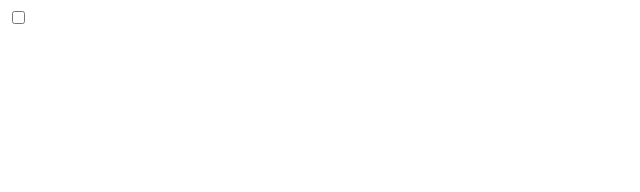
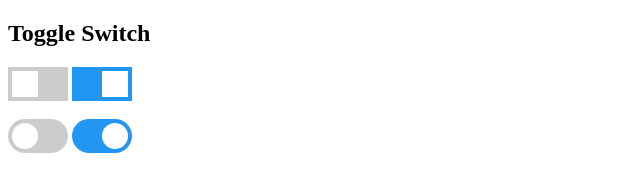
Before and after one commit to Maxscout/maxscout.github.io, a plain HTML site: page index.html in a window 1280 px wide. Shown: the whole page, without its empty margins (0-640 px from the left). Drawn offline with Linux system fonts and the light colour scheme.

Commit message:
Update index.html

```diff
--- a/index.html
+++ b/index.html
@@ -1,13 +1,92 @@
 <!DOCTYPE html>
-<html lang="">
+<html>
 <head>
-    <meta charset="utf-8">
-    <title>Hello!</title>
+<meta name="viewport" content="width=device-width, initial-scale=1">
+<style>
+.switch {
+  position: relative;
+  display: inline-block;
+  width: 60px;
+  height: 34px;
+}
+
+.switch input {
+  opacity: 0;
+  width: 0;
+  height: 0;
+}
+
+.slider {
+  position: absolute;
+  cursor: pointer;
+  top: 0;
+  left: 0;
+  right: 0;
+  bottom: 0;
+  background-color: #ccc;
+  -webkit-transition: .4s;
+  transition: .4s;
+}
+
+.slider:before {
+  position: absolute;
+  content: "";
+  height: 26px;
+  width: 26px;
+  left: 4px;
+  bottom: 4px;
+  background-color: white;
+  -webkit-transition: .4s;
+  transition: .4s;
+}
+
+input:checked + .slider {
+  background-color: #2196F3;
+}
+
+input:focus + .slider {
+  box-shadow: 0 0 1px #2196F3;
+}
+
+input:checked + .slider:before {
+  -webkit-transform: translateX(26px);
+  -ms-transform: translateX(26px);
+  transform: translateX(26px);
+}
+
+/* Rounded sliders */
+.slider.round {
+  border-radius: 34px;
+}
+
+.slider.round:before {
+  border-radius: 50%;
+}
+</style>
 </head>
 <body>
-    <label>
+
+<h2>Toggle Switch</h2>
+
+<label class="switch">
   <input type="checkbox">
-      <span class="check"></span>
+  <span class="slider"></span>
 </label>
+
+<label class="switch">
+  <input type="checkbox" checked>
+  <span class="slider"></span>
+</label><br><br>
+
+<label class="switch">
+  <input type="checkbox">
+  <span class="slider round"></span>
+</label>
+
+<label class="switch">
+  <input type="checkbox" checked>
+  <span class="slider round"></span>
+</label>
+
 </body>
 </html>
```
Lines whose indentation alone changed are shown as unchanged.
